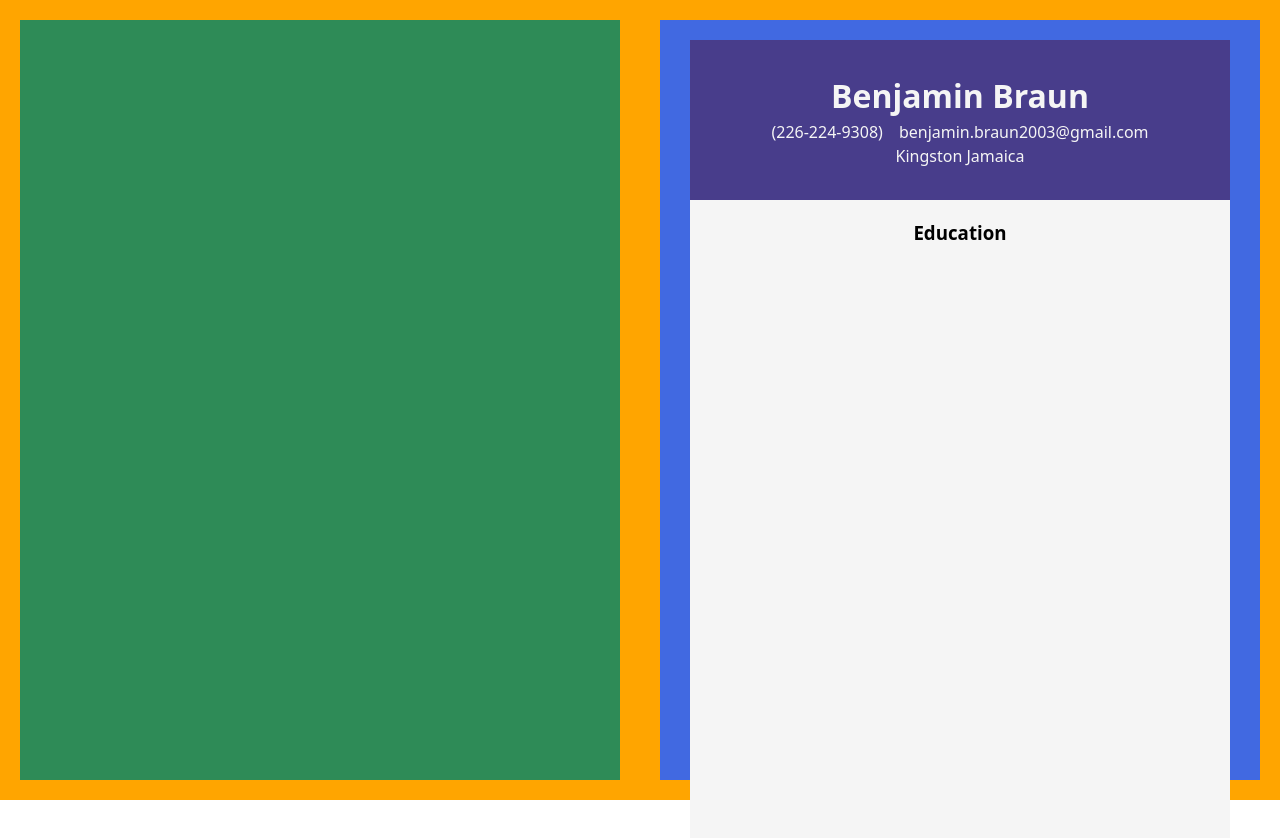
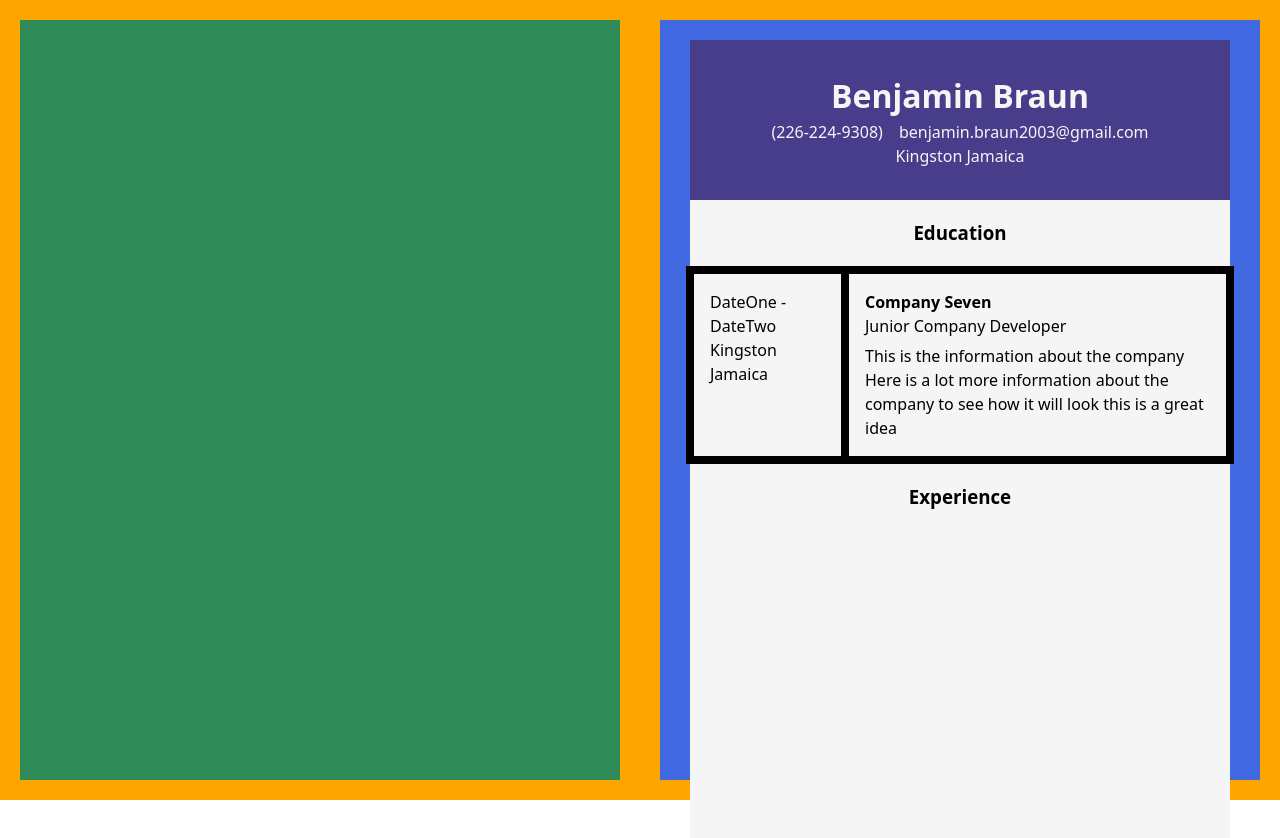
Before and after one commit to firepeashooter/resume-generator, a React (Vite) app: page / in a window 1280 px wide. Built offline with nearby package versions, Linux system fonts and the light colour scheme.

Commit message:
Styling subsections

```diff
--- a/src/App.css
+++ b/src/App.css
@@ -57,7 +57,6 @@
 
 	padding: 0;
 	margin: 0;
-
 }
 
 .info>* {
@@ -79,5 +78,50 @@
 
 .sub--section {
 	display: flex;
-	justify-content: center;
+	flex-direction: column;
+	align-items: center;
 }
+
+.sub--container>* {
+	border: 4px solid black;
+}
+
+.sub--container {
+	display: flex;
+	width: 100%;
+	border: 4px solid black;
+
+	color: black;
+}
+
+.date--info>* {
+	margin: 0;
+	padding: 0;
+}
+
+.date--info {
+	display: flex;
+	flex-direction: column;
+	justify-content: flex-start;
+	align-items: center;
+
+	padding: 1rem;
+	flex: 1;
+}
+
+.sub--info>* {
+	margin: 0;
+	padding: 0;
+}
+
+.sub--info {
+	display: flex;
+	flex-direction: column;
+
+	padding: 1rem;
+	flex: 3;
+}
+
+.info--paragraph {
+	margin-top: 0.4rem;
+}
--- a/src/Components/Resume.jsx
+++ b/src/Components/Resume.jsx
@@ -11,9 +11,9 @@ function Resume() {
 
 				<h2 className="name">Benjamin Braun</h2>
 				<div className="info">
-					<span className="contact--info">(226-224-9308)</span>
-					<span className="contact--info">benjamin.braun2003@gmail.com</span>
-					<span className="contact--info">Kingston Jamaica</span>
+					<span>(226-224-9308)</span>
+					<span>benjamin.braun2003@gmail.com</span>
+					<span>Kingston Jamaica</span>
 				</div>
 
 			</div>
@@ -22,7 +22,38 @@ function Resume() {
 
 				<h3 className="resume--sub--header">Education</h3>
 
+				<div className="sub--container">
+					<div className="date--info">
+
+						<span>
+							DateOne - DateTwo
+						</span>
+						<span>
+							Kingston Jamaica
+						</span>
+
+					</div>
+					<div className="sub--info">
+						<h4>Company Seven</h4>
+						<span>Junior Company Developer</span>
+						<p className="info--paragraph">
+							This is the information about the company Here is a lot more information about the
+							company to see how it will look
+
+							this is a great idea
+						</p>
+
+					</div>
+				</div>
+
 			</div>
+			<div className="sub--section">
+
+				<h3 className="resume--sub--header">Experience</h3>
+
+			</div>
+
+
 
 		</div>
 	)
```
